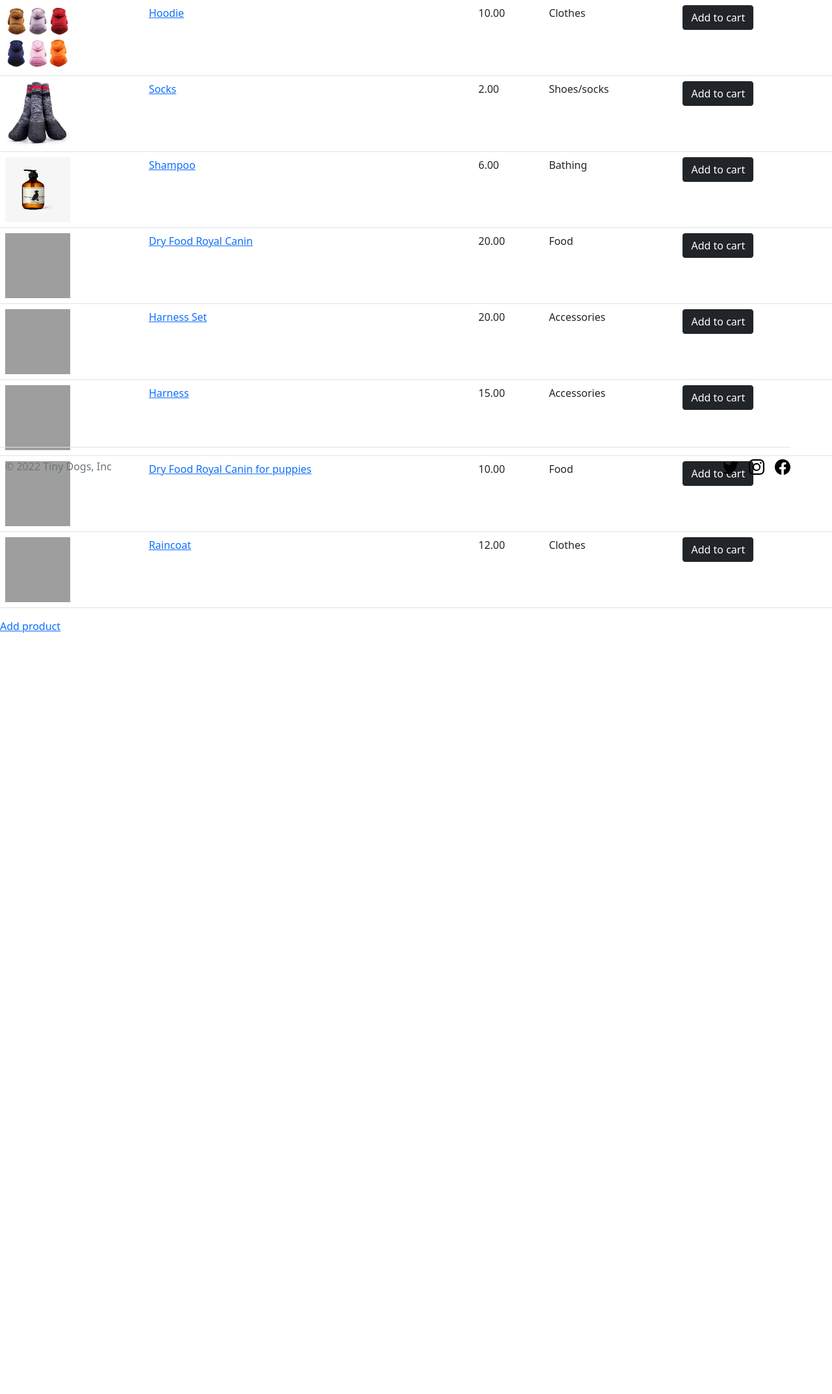
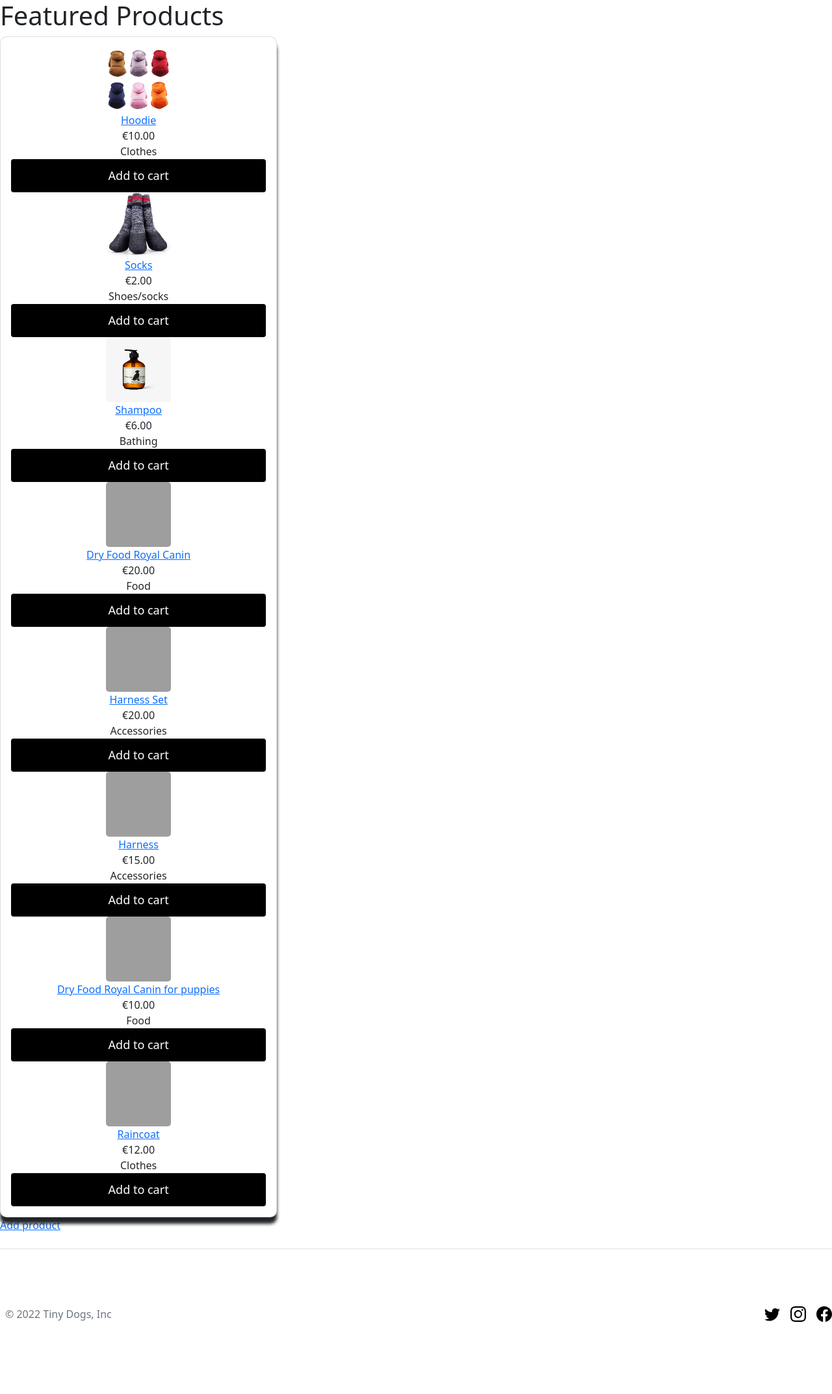
Before and after one commit to helenanestra/Online_Store, a Django app: page /product/list/ in a window 1280 px wide. Shown: the part 76-2222 px from the top of the page at 65% size. Before the commit the page ends 1050 px from the top, so only its background shows below. Run offline with Django 3.2, Linux system fonts and the light colour scheme; data comes from the database, SQL or seed files in the repository; both versions use the stored data as it was after the commit; some libraries are stand-ins or nearby versions; grey boxes are pictures that could not be loaded.

Commit message:
Initial commit

```diff
--- a/My_Online_Store/My_Online_Store/urls.py
+++ b/My_Online_Store/My_Online_Store/urls.py
@@ -27,10 +27,10 @@
     path('products/', include('products.urls')),
     path('accounts/', include('django.contrib.auth.urls')),
     path('', views.home_view, name='home'),
+    path('register/', register_view, name="register"),
     path('cart/', cart_view, name='cart'),
     path('checkout/', checkout_view, name='checkout'),
     path('process_order/', processOrder, name="process_order"),
-    path('register/', register_view, name="register"),
     path('thankyou/<int:id>', thankyou, name="thankyou"),
     ]
 urlpatterns += static(settings.MEDIA_URL, document_root=settings.MEDIA_ROOT)
--- a/My_Online_Store/My_Online_Store/views.py
+++ b/My_Online_Store/My_Online_Store/views.py
@@ -12,8 +12,7 @@
 
 
 def register_view(request):
-    context = {}
-    return render(request, 'register.html', context)
+    return render(request, 'register.html')
 
 
 def home_view(request):
--- a/My_Online_Store/static/styles/style.css
+++ b/My_Online_Store/static/styles/style.css
@@ -1,18 +1,55 @@
-.footer {
-   position:absolute;
-   bottom:0;
-   width:95%;
-   height:60px;   /* Height of the footer */
+
+footer {
+    clear: both;
+    position: relative;
+    height: 200px;
+    margin-top: -200px;
 }
-.body {
-  margin: 0;
-  font-family: var(--bs-body-font-family);
-  font-size: var(--bs-body-font-size);
-  font-weight: var(--bs-body-font-weight);
-  line-height: var(--bs-body-line-height);
-  color: var(--bs-body-color);
-  text-align: var(--bs-body-text-align);
-  background-color: var(--bs-body-bg);
-  -webkit-text-size-adjust: 100%;
-  -webkit-tap-highlight-color: rgba(0, 0, 0, 0);
+
+.card button {
+  border: none;
+  outline: 0;
+  padding: 12px;
+  color: white;
+  background-color: #000;
+  text-align: center;
+  cursor: pointer;
+  width: 100%;
+  font-size: 18px;
 }
+
+.card button:hover {
+  opacity: 0.7;
+}
+.product-list{
+background-color:;
+padding:3m;
+width:100%;
+}
+.product-list .card{
+background-color:;
+border-radius:10px;
+padding:1em;
+box-shadow: 0px 10px 5px;
+text-align:center;
+max-width: 33.3%;
+}
+.card .title{
+font-size:18px
+font-weight: bold;
+}
+.card img{
+max-width: 100%;
+}
+
+.card .product{
+max-width:100%;
+border-radius:5px;
+}
+
+.product-container{
+display:grid;
+grid-template-columns: 1fr;
+grid-column-gap: 20px;
+grid-row-gap:20px
+}
--- a/My_Online_Store/templates/base.html
+++ b/My_Online_Store/templates/base.html
@@ -14,9 +14,6 @@
     <script src="https://cdn.jsdelivr.net/npm/bootstrap@5.1.3/dist/js/bootstrap.bundle.min.js" integrity="sha384-ka7Sk0Gln4gmtz2MlQnikT1wXgYsOg+OMhuP+IlRH9sENBO0LRn5q+8nbTov4+1p" crossorigin="anonymous"></script>
     <link rel="stylesheet" href="https://cdnjs.cloudflare.com/ajax/libs/font-awesome/4.7.0/css/font-awesome.min.css">
     <!--footer-->
-     <style>
-
-    </style>
 
     <svg xmlns="http://www.w3.org/2000/svg" style="display: none;">
   <symbol id="bootstrap" viewBox="0 0 118 94">
--- a/My_Online_Store/templates/bootstrap/navbar.html
+++ b/My_Online_Store/templates/bootstrap/navbar.html
@@ -13,7 +13,7 @@
           <a class="nav-link active" aria-current="page" href="/">Home</a>
         </li>
         <li class="nav-item">
-          <a class="nav-link" href="product/list">Products</a>
+          <a class="nav-link" href="/product/list">Products</a>
         </li>
         <li class="nav-item dropdown">
           <a class="nav-link dropdown-toggle" href="#" id="navbarDropdown" role="button" data-bs-toggle="dropdown" aria-expanded="false">
@@ -35,7 +35,9 @@
           {% else %}
               <li class="nav-link" ><a href="{% url 'login' %}?next={{ request.path }}">Login</a></li>
           {% endif %}
-         <li class="nav-link" href="register/">Register</li>
+        <li class="nav-item">
+         <a class="nav-link" href="/register/">Register</a>
+        </li>
 
         <li class="nav-item">
         <div class="nav-link">
--- a/My_Online_Store/templates/product_list.html
+++ b/My_Online_Store/templates/product_list.html
@@ -3,7 +3,7 @@
 
 {% block stylesheet %}
 <link rel="stylesheet" type="text/css" href="/static/styles/main.css">
-
+<link rel="stylesheet" type="text/css" href="/static/styles/style.css">
 {% endblock %}
 
 {% block javascript %}
@@ -12,26 +12,30 @@
 
 {% block content %}
 
-    <table class="table">
+    <div class="product-list">
+        <div>
+        <h1>Featured Products</h1>
+        </div>
+        <div class="product-container">
 
+        <div class="card">
+            {% for product in products %}
 
-            {% for product in products %}
-            <tr>
-
-                <td><img src="/media/{{ product.image }}" width=100 height=100 class="product"></td>
-                <td><a href="{% url 'product_detail' product.pk %}">{{ product.name }}</a></td>
-                <td>{{ product.price }}</td>
-                <td>{{ product.category.name }}</td>
-                <td><button data-product="{{ product.pk }}"
+                <div><img src="/media/{{ product.image }}" width=100 height=100 class="product"></div>
+                <a class="title" href="{% url 'product_detail' product.pk %}">{{ product.name }}</a>
+                <div class="price"> €{{ product.price }} </div>
+                <div class="category">{{ product.category.name }}</div>
+                <div> <button data-product="{{ product.pk }}"
                     data-price="{{ product.price }}"
                     data-name="{{ product.name }}"
                     data-image="/media/{{product.image}}"
                     data-category="{{ product.category.name }}"
-                    type="button" class="btn btn-dark add-to-cart">Add to cart</button></td>
-            </tr>
+                    type="button" class="btn btn-dark add-to-cart">Add to cart</button></div>
+
             {% endfor %}
-
-    </table>
+                </div>
+        </div>
+        </div>
     <a href="{% url 'product_create' %}">Add product</a>
     <!-- The Modal -->
     <div id="myModal" class="modal">
```
Also changed, not shown: My_Online_Store/templates/home.html (+11 -4 lines), My_Online_Store/templates/product_detail.html (+21 -5 lines), My_Online_Store/templates/register.html (added, +93 -0 lines), My_Online_Store/db.sqlite3.
